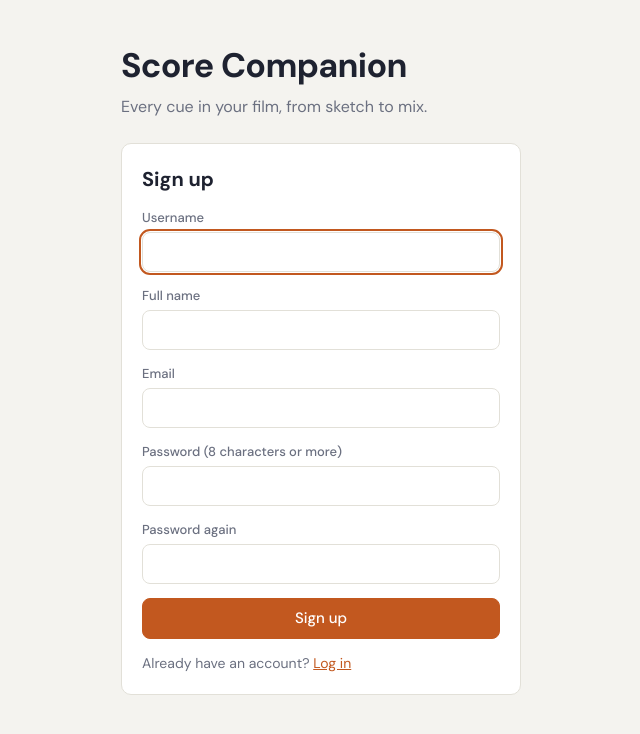
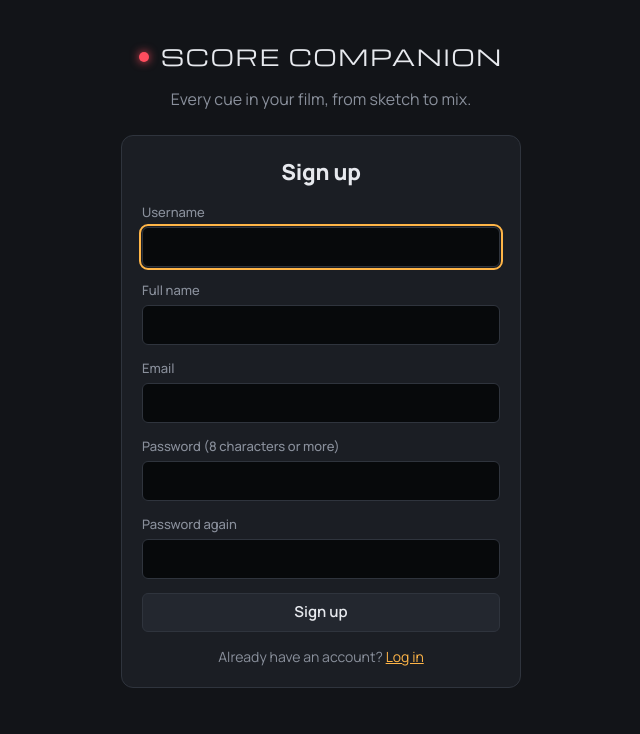
Before and after one commit to danihadani/score-companion, a React (Vite) app in the folder client/: page /signup in a window 1280 px wide. Shown: the top 734 px of the page, without its empty margins (319-959 px from the left). Built offline with nearby package versions, Linux system fonts and the light colour scheme.

Commit message:
Studio look: dark desk, LED statuses, VU meters (closes #<מספר>)

```diff
--- a/client/index.html
+++ b/client/index.html
@@ -8,7 +8,7 @@
     <link rel="preconnect" href="https://fonts.gstatic.com" crossorigin />
     <link
       rel="stylesheet"
-      href="https://fonts.googleapis.com/css2?family=DM+Sans:wght@400;500;700&family=JetBrains+Mono:wght@500&display=swap"
+      href="https://fonts.googleapis.com/css2?family=Manrope:wght@400;500;600;800&family=Michroma&family=Share+Tech+Mono&display=swap"
     />
   </head>
   <body>
--- a/client/src/HomePage.jsx
+++ b/client/src/HomePage.jsx
@@ -30,7 +30,7 @@ export default function HomePage() {
   return (
     <main>
       <header className="page-head">
-        <h1>Score Companion</h1>
+        <h1>My films</h1>
         <p className="tagline">Every cue in your film, from sketch to mix.</p>
       </header>
       {error && <p className="error">{error}</p>}
--- a/client/src/LoginPage.jsx
+++ b/client/src/LoginPage.jsx
@@ -49,8 +49,11 @@ export default function LoginPage() {
 
   return (
     <main className="auth">
-      <header className="page-head">
-        <h1>Score Companion</h1>
+      <header className="auth-head">
+        <p className="logo auth-logo">
+          <span className="rec" aria-hidden="true" />
+          Score Companion
+        </p>
         <p className="tagline">Every cue in your film, from sketch to mix.</p>
       </header>
 
--- a/client/src/ProjectList.jsx
+++ b/client/src/ProjectList.jsx
@@ -39,7 +39,6 @@ export default function ProjectList({ projects, onChanged }) {
 
   return (
     <section>
-      <h2>My projects</h2>
       <ul className="projects">
         {projects.map((project) => (
           <li key={project.id} className="card project">
--- a/client/src/SignUpPage.jsx
+++ b/client/src/SignUpPage.jsx
@@ -60,8 +60,11 @@ export default function SignUpPage() {
 
   return (
     <main className="auth">
-      <header className="page-head">
-        <h1>Score Companion</h1>
+      <header className="auth-head">
+        <p className="logo auth-logo">
+          <span className="rec" aria-hidden="true" />
+          Score Companion
+        </p>
         <p className="tagline">Every cue in your film, from sketch to mix.</p>
       </header>
 
--- a/client/src/UserBar.jsx
+++ b/client/src/UserBar.jsx
@@ -1,7 +1,7 @@
-import { useNavigate } from "react-router";
+import { Link, useNavigate } from "react-router";
 import { getUser, logout } from "./auth.js";
 
-// Who is logged in, with a way out. Shown above every page that needs a login.
+// The band at the top: the name (with a red "recording" light), who is logged in, and a way out.
 export default function UserBar() {
   const navigate = useNavigate();
   const user = getUser();
@@ -12,13 +12,21 @@ export default function UserBar() {
   }
 
   return (
-    <div className="user-bar">
-      <span className="meta">
-        Logged in as <strong>{user?.fullName}</strong>
-      </span>
-      <button className="secondary small" onClick={handleLogout}>
-        Log out
-      </button>
-    </div>
+    <header className="topbar">
+      <div className="topbar-in">
+        <Link to="/" className="logo">
+          <span className="rec" aria-hidden="true" />
+          Score Companion
+        </Link>
+        <div className="user">
+          <span>
+            Logged in as <strong>{user?.fullName}</strong>
+          </span>
+          <button className="ghost small" onClick={handleLogout}>
+            Log out
+          </button>
+        </div>
+      </div>
+    </header>
   );
 }
--- a/client/src/styles.css
+++ b/client/src/styles.css
@@ -1,20 +1,40 @@
 /* ============================================================
    One stylesheet for the whole client.
    Colors and fonts are set once here, as variables.
+
+   The look: a recording studio at night. Dark panels like a
+   mixing desk, a light for each status, VU meters, and an
+   amber timecode display.
    ============================================================ */
 :root {
-  --bg: #f4f3ef;
-  --card: #ffffff;
-  --ink: #1e2230;
-  --muted: #6b7080;
-  --line: #e2e0d8;
-  --accent: #c2581f;
-  --accent-ink: #ffffff;
-  --danger: #b3322b;
-  --success: #2f7a4d;
-  --font: "DM Sans", system-ui, -apple-system, "Segoe UI", sans-serif;
-  --mono: "JetBrains Mono", ui-monospace, Menlo, monospace;
-  --radius: 10px;
+  --bg: #121418; /* the desk */
+  --card: #1b1e24; /* a panel */
+  --card-2: #23272f; /* a raised part of a panel */
+  --display-bg: #07090b; /* behind the timecode display */
+  --ink: #e7e9ee; /* text */
+  --muted: #8a909c;
+  --line: #2f343d;
+  --accent: #ffb547; /* amber, like the display */
+  --accent-ink: #1a1407; /* text on amber */
+  --rec: #ff4d5e; /* the red recording light */
+  --danger: #ff6b6b;
+  --success: #4be08a;
+
+  /* one light per stage of the work */
+  --status-sketch: #8a909c;
+  --status-sent: #4cc3ff;
+  --status-approved: #ffb547;
+  --status-recorded: #ff4d5e;
+  --status-mixed: #4be08a;
+
+  /* text and titles */
+  --font: "Manrope", system-ui, -apple-system, "Segoe UI", sans-serif;
+  /* the name, wide like the name on a piece of studio gear */
+  --logo: "Michroma", "Manrope", sans-serif;
+  /* timecodes: a digital display, every digit the same width */
+  --mono: "Share Tech Mono", ui-monospace, Menlo, monospace;
+  --radius: 8px;
+  color-scheme: dark;
 }
 
 * {
@@ -31,38 +51,44 @@ body {
 }
 
 main {
-  max-width: 980px;
+  max-width: 1180px;
   margin: 0 auto;
-  padding: 40px 20px 80px;
+  padding: 28px 20px 80px;
   display: grid;
   gap: 24px;
 }
 
-/* ---------- header ---------- */
+/* ---------- headings ---------- */
 .page-head h1 {
   margin: 0;
-  font-size: 34px;
+  font-weight: 800;
+  font-size: clamp(36px, 6vw, 54px);
+  line-height: 1.05;
   letter-spacing: -0.02em;
 }
 .tagline {
-  margin: 4px 0 0;
+  margin: 6px 0 0;
   color: var(--muted);
 }
 
 h2 {
   margin: 0 0 4px;
-  font-size: 20px;
+  font-weight: 800;
+  font-size: 22px;
+  letter-spacing: -0.01em;
 }
 h3 {
   margin: 0;
   font-size: 19px;
+  font-weight: 800;
 }
 h4 {
   margin: 0;
-  font-size: 15px;
+  font-size: 13px;
+  font-weight: 600;
   color: var(--muted);
   text-transform: uppercase;
-  letter-spacing: 0.06em;
+  letter-spacing: 0.14em;
 }
 
 /* Grid children may shrink, so a wide table scrolls inside its card
@@ -72,11 +98,11 @@ main > *,
   min-width: 0;
 }
 
-/* ---------- cards ---------- */
+/* ---------- cards (panels) ---------- */
 .card {
   background: var(--card);
   border: 1px solid var(--line);
-  border-radius: var(--radius);
+  border-radius: 12px;
   padding: 20px;
 }
 
@@ -101,47 +127,58 @@ label {
   color: var(--muted);
 }
 input,
-select {
+select,
+textarea {
   max-width: 100%;
   font: inherit;
   font-size: 15px;
   color: var(--ink);
-  background: var(--card);
+  background: var(--display-bg);
   border: 1px solid var(--line);
-  border-radius: 8px;
+  border-radius: 6px;
   padding: 8px 10px;
   min-width: 0;
 }
 input:focus,
 select:focus,
+textarea:focus,
 button:focus-visible {
   outline: 2px solid var(--accent);
   outline-offset: 1px;
 }
-input::placeholder {
+input::placeholder,
+textarea::placeholder {
   font-family: var(--mono);
-  color: #b4b2aa;
+  color: #555c68;
 }
 
 /* ---------- buttons ---------- */
+/* The usual button is a dark key on the desk. Amber (.accent) is kept
+   for the one action that matters most on a page. */
 button {
   font: inherit;
-  font-weight: 500;
+  font-weight: 600;
   font-size: 15px;
-  border: 1px solid var(--accent);
-  background: var(--accent);
-  color: var(--accent-ink);
-  border-radius: 8px;
-  padding: 8px 16px;
+  border: 1px solid var(--line);
+  background: var(--card-2);
+  color: var(--ink);
+  border-radius: 6px;
+  padding: 7px 16px;
   cursor: pointer;
 }
 button:hover {
-  filter: brightness(1.08);
+  border-color: var(--accent);
+}
+button.accent {
+  background: var(--accent);
+  border-color: var(--accent);
+  color: var(--accent-ink);
+}
+button.accent:hover {
+  filter: brightness(1.1);
 }
 button.secondary {
   background: transparent;
-  color: var(--ink);
-  border-color: var(--line);
 }
 button.danger {
   background: transparent;
@@ -153,7 +190,10 @@ button.danger:hover {
 }
 button.small {
   font-size: 13px;
-  padding: 4px 10px;
+  padding: 3px 12px;
+}
+button.ghost {
+  background: transparent;
 }
 
 /* ---------- messages ---------- */
@@ -169,13 +209,71 @@ button.small {
   margin: 0;
 }
 
+/* ---------- the band at the top ---------- */
+.topbar {
+  background: #0d0f12;
+  border-bottom: 1px solid var(--line);
+}
+
+.topbar-in {
+  max-width: 1180px;
+  margin: 0 auto;
+  padding: 14px 20px;
+  display: flex;
+  flex-wrap: wrap;
+  justify-content: space-between;
+  align-items: center;
+  gap: 12px;
+}
+
+/* The name, with a red "recording" light before it */
+.logo {
+  display: inline-flex;
+  align-items: center;
+  gap: 12px;
+  font-family: var(--logo);
+  font-size: 18px;
+  letter-spacing: 0.08em;
+  text-transform: uppercase;
+  color: var(--ink);
+  text-decoration: none;
+}
+
+.rec {
+  width: 10px;
+  height: 10px;
+  border-radius: 50%;
+  background: var(--rec);
+  box-shadow: 0 0 10px var(--rec);
+  flex: none;
+}
+
+.user {
+  display: flex;
+  align-items: center;
+  gap: 14px;
+  font-size: 14px;
+  color: var(--muted);
+}
+
+.user strong {
+  color: var(--ink);
+  font-weight: 600;
+}
+
+@media (max-width: 600px) {
+  .logo {
+    font-size: 14px;
+  }
+}
+
 /* ---------- projects ---------- */
 .projects {
   list-style: none;
-  margin: 16px 0 0;
+  margin: 0;
   padding: 0;
   display: grid;
-  gap: 16px;
+  gap: 12px;
 }
 .project {
   display: grid;
@@ -185,7 +283,7 @@ button.small {
   display: flex;
   flex-wrap: wrap;
   justify-content: space-between;
-  align-items: flex-start;
+  align-items: center;
   gap: 12px;
 }
 .meta {
@@ -198,7 +296,27 @@ button.small {
   gap: 8px;
 }
 
-/* ---------- cues ---------- */
+/* ---------- links between pages ---------- */
+.back {
+  color: var(--muted);
+  text-decoration: none;
+  font-size: 14px;
+}
+
+.back:hover {
+  color: var(--accent);
+}
+
+.project h3 a {
+  color: inherit;
+  text-decoration: none;
+}
+
+.project h3 a:hover {
+  color: var(--accent);
+}
+
+/* ---------- the cue table ---------- */
 .table-wrap {
   overflow-x: auto;
 }
@@ -210,9 +328,9 @@ button.small {
 .cues th {
   text-align: left;
   font-size: 12px;
-  font-weight: 500;
+  font-weight: 600;
   text-transform: uppercase;
-  letter-spacing: 0.06em;
+  letter-spacing: 0.12em;
   color: var(--muted);
   padding: 6px 10px;
   border-bottom: 1px solid var(--line);
@@ -226,11 +344,11 @@ button.small {
   border-bottom: none;
 }
 .cue-name {
-  font-weight: 700;
+  font-weight: 800;
 }
 .tc {
   font-family: var(--mono);
-  font-size: 14px;
+  font-size: 15px;
   white-space: nowrap;
 }
 .cue-form {
@@ -241,32 +359,28 @@ button.small {
   width: 140px;
 }
 
-/* status menu: one color per stage of the work */
+/* The status menu in the table: the text in its status color */
 .status {
   font-size: 13px;
-  font-weight: 500;
+  font-weight: 600;
   border-radius: 999px;
   padding: 4px 10px;
+  background: var(--card-2);
 }
 .status-sketch {
-  background: #eef0f4;
-  color: #4b5263;
+  color: var(--status-sketch);
 }
 .status-sent {
-  background: #e6effb;
-  color: #2c5e9e;
+  color: var(--status-sent);
 }
 .status-approved {
-  background: #fdf0d8;
-  color: #8a5a00;
+  color: var(--status-approved);
 }
 .status-recorded {
-  background: #f3e6f8;
-  color: #7a3f93;
+  color: var(--status-recorded);
 }
 .status-mixed {
-  background: #e3f3e8;
-  color: #2f7a4d;
+  color: var(--status-mixed);
 }
 
 /* ---------- temp tracks, under a cue ---------- */
@@ -294,7 +408,7 @@ button.small {
   justify-content: space-between;
   align-items: flex-start;
   gap: 12px;
-  background: var(--card);
+  background: var(--card-2);
   border: 1px solid var(--line);
   border-radius: var(--radius);
   padding: 10px 12px;
@@ -340,7 +454,7 @@ button.small {
   align-items: center;
   gap: 12px;
   flex-wrap: wrap;
-  background: var(--card);
+  background: var(--card-2);
   border: 1px solid var(--line);
   border-radius: var(--radius);
   padding: 8px 12px;
@@ -372,133 +486,218 @@ button.small {
   margin-top: 8px;
 }
 
-/* ---------- links between pages ---------- */
-.back {
-  color: var(--muted);
-  text-decoration: none;
-  font-size: 14px;
-}
-
-.back:hover {
-  color: var(--accent);
-}
-
-.project h3 a {
-  color: inherit;
-  text-decoration: none;
-}
-
-.project h3 a:hover {
-  color: var(--accent);
-}
-
-/* ---------- the cue board ---------- */
+/* ---------- the project page: view switch and export ---------- */
 .view-switch {
   display: flex;
+  flex-wrap: wrap;
+  align-items: center;
   gap: 8px;
 }
 
+/* Board / Table: two keys joined into one control */
+.seg {
+  display: inline-flex;
+  border: 1px solid var(--line);
+  border-radius: 6px;
+  overflow: hidden;
+}
+.seg button {
+  border: 0;
+  border-radius: 0;
+  background: transparent;
+  color: var(--muted);
+}
+.seg button.on {
+  background: var(--card-2);
+  color: var(--ink);
+  box-shadow: inset 0 -2px 0 var(--accent);
+}
+
+/* the cue sheet button, at the far end of the view switch */
+.view-switch .export {
+  margin-left: auto;
+}
+
+/* ---------- the timecode display: how much music, and how much is mixed ---------- */
+/* a full-width display strip: the timecode on the left, the label on the right */
+.counter {
+  display: grid;
+  grid-template-columns: auto 1fr;
+  align-items: center;
+  gap: 6px 20px;
+  margin: 0 0 16px;
+  padding: 12px 18px 14px;
+  background: var(--display-bg);
+  border: 1px solid var(--line);
+  border-radius: var(--radius);
+}
+.counter strong {
+  font-size: clamp(26px, 4vw, 40px);
+  font-weight: 400;
+  color: var(--accent);
+  text-shadow: 0 0 12px rgba(255, 181, 71, 0.45);
+  letter-spacing: 0.04em;
+}
+.counter-label {
+  justify-self: end;
+  text-align: right;
+  font-size: 12px;
+  letter-spacing: 0.16em;
+  text-transform: uppercase;
+  color: var(--muted);
+}
+.meter {
+  grid-column: 1 / -1;
+  display: block;
+  width: 100%;
+  height: 4px;
+  border-radius: 2px;
+  background: var(--line);
+  overflow: hidden;
+}
+.meter span {
+  display: block;
+  height: 100%;
+  background: var(--accent);
+}
+
+/* ---------- the board: the desk, one channel strip per status ---------- */
 .board {
   display: grid;
-  grid-template-columns: repeat(5, minmax(160px, 1fr));
-  gap: 12px;
+  grid-template-columns: repeat(5, minmax(170px, 1fr));
+  gap: 10px;
   overflow-x: auto;
-  padding-bottom: 8px;
+  padding: 12px;
+  background: var(--card);
+  border: 1px solid var(--line);
+  border-radius: 12px;
 }
 
+/* Each column sets --c to its status color, for its light, its time
+   and its cards. */
 .column {
-  background: var(--bg);
-  border: 2px dashed transparent;
+  background: #15181d;
+  border: 1px solid var(--line);
   border-radius: var(--radius);
   padding: 10px;
-  min-height: 160px;
+  min-height: 320px;
   display: flex;
   flex-direction: column;
-  gap: 8px;
+  gap: 10px;
 }
 
 .column.over {
-  border-color: var(--accent);
+  border-color: var(--c);
+  box-shadow: inset 0 0 0 1px var(--c);
 }
 
 .column-head {
   display: flex;
   justify-content: space-between;
   align-items: center;
-  margin: 0 0 4px;
+  margin: 0;
+  font-size: 14px;
+  font-weight: 600;
+  letter-spacing: 0.16em;
+  text-transform: uppercase;
+  color: var(--ink);
+}
+
+/* the status light */
+.column-head > span:first-child::before {
+  content: "";
+  display: inline-block;
+  width: 9px;
+  height: 9px;
+  margin-right: 8px;
+  border-radius: 50%;
+  background: var(--c);
+  box-shadow: 0 0 9px var(--c);
 }
 
 .count {
+  font-family: var(--mono);
   color: var(--muted);
-  font-size: 13px;
+  font-size: 14px;
+  letter-spacing: 0;
 }
 
+.column-time {
+  margin: -4px 0 0;
+  color: var(--c);
+  font-size: 14px;
+}
+
+.column-empty {
+  margin: 0;
+  padding: 22px 8px;
+  border: 1px dashed var(--line);
+  border-radius: 6px;
+  text-align: center;
+  font-size: 13px;
+  letter-spacing: 0.06em;
+  color: var(--muted);
+}
+
+/* A cue: a module in the strip, with a stripe in its status color */
 .cue-card {
   display: grid;
-  gap: 2px;
-  background: var(--card);
+  gap: 3px;
+  background: var(--card-2);
   border: 1px solid var(--line);
-  border-radius: 8px;
+  border-left: 3px solid var(--c);
+  border-radius: 6px;
   padding: 10px;
   cursor: grab;
 }
 
-.cue-card .tc,
+.cue-card:hover {
+  border-color: #3d434e;
+  border-left-color: var(--c);
+}
+
+.cue-card.open {
+  outline: 1px solid var(--accent);
+}
+
+.cue-title {
+  font-size: 22px;
+  font-weight: 800;
+  line-height: 1.1;
+}
+
 .cue-card .meta {
   font-size: 13px;
 }
 
-.summary {
-  margin: 0 0 12px;
-  color: var(--muted);
+/* What the cue still needs, as a VU meter: one light per item, lit when done */
+.vu {
+  display: grid;
+  grid-auto-flow: column;
+  grid-auto-columns: 1fr;
+  gap: 3px;
+  margin-top: 6px;
 }
 
-.summary strong {
-  color: var(--ink);
+.vu span {
+  height: 6px;
+  border-radius: 1px;
+  background: #343a44;
 }
 
-.column-time {
-  margin: -6px 0 4px;
-  color: var(--muted);
-  font-size: 12px;
+.vu span.on {
+  background: var(--c);
+  box-shadow: 0 0 6px var(--c);
 }
 
-/* ---------- a cue's checklist ---------- */
-.cue-card.open {
-  border-color: var(--accent);
-  box-shadow: 0 0 0 1px var(--accent);
-}
-
-.progress {
-  position: relative;
-  display: block;
-  height: 16px;
-  margin-top: 6px;
-  background: var(--bg);
-  border-radius: 8px;
-  overflow: hidden;
-}
-
-.progress-bar {
-  position: absolute;
-  inset: 0 auto 0 0;
-  background: #cfe7d8;
-}
-
-.progress-text {
-  position: relative;
-  display: block;
-  font-size: 11px;
-  line-height: 16px;
-  text-align: center;
-  color: var(--ink);
-}
-
+/* ---------- a cue's details: checklist, notes, temp tracks ---------- */
 .cue-details {
   margin-top: 16px;
-  padding: 16px;
-  background: var(--bg);
-  border-radius: var(--radius);
+  padding: 20px;
+  background: var(--card);
+  border: 1px solid var(--line);
+  border-top: 2px solid var(--accent);
+  border-radius: 12px;
   display: grid;
   gap: 16px;
 }
@@ -511,6 +710,7 @@ button.small {
 
 .details-head h3 {
   margin: 0;
+  font-size: 26px;
 }
 
 .checklist h4 .count {
@@ -529,9 +729,9 @@ button.small {
   display: flex;
   justify-content: space-between;
   align-items: center;
-  background: var(--card);
+  background: var(--card-2);
   border: 1px solid var(--line);
-  border-radius: 8px;
+  border-radius: 6px;
   padding: 6px 10px;
 }
 
@@ -546,11 +746,13 @@ label.check {
   gap: 8px;
   font-size: 15px;
   font-weight: 400;
+  color: var(--ink);
   cursor: pointer;
 }
 
 label.check input {
   width: auto;
+  accent-color: var(--accent);
 }
 
 button.link {
@@ -569,12 +771,7 @@ button.link:hover {
 /* ---------- a cue's notes ---------- */
 textarea {
   width: 100%;
-  font: inherit;
   padding: 10px 12px;
-  border: 1px solid var(--line);
-  border-radius: 8px;
-  background: var(--card);
-  color: var(--ink);
   resize: vertical;
 }
 
@@ -591,9 +788,9 @@ textarea {
   justify-content: space-between;
   align-items: flex-start;
   gap: 12px;
-  background: var(--card);
+  background: var(--card-2);
   border: 1px solid var(--line);
-  border-radius: 8px;
+  border-radius: 6px;
   padding: 10px 12px;
 }
 
@@ -606,9 +803,21 @@ textarea {
   white-space: pre-wrap;
 }
 
-/* ---------- log in, sign up, and who is logged in ---------- */
+/* ---------- log in and sign up: everything centered ---------- */
 .auth {
   max-width: 440px;
+}
+
+.auth-head {
+  display: grid;
+  justify-items: center;
+  gap: 8px;
+  text-align: center;
+}
+
+.auth-logo {
+  margin: 12px 0 0;
+  font-size: 22px;
 }
 
 /* One field under the other. (The usual .form puts them side by side.) */
@@ -617,21 +826,11 @@ textarea {
   gap: 14px;
 }
 
+.auth-form h2,
+.auth-form > p {
+  text-align: center;
+}
+
 .auth-form a {
   color: var(--accent);
 }
-
-.user-bar {
-  max-width: 980px;
-  margin: 0 auto;
-  padding: 16px 20px 0;
-  display: flex;
-  justify-content: flex-end;
-  align-items: center;
-  gap: 12px;
-}
-
-/* ---------- the cue sheet button, at the far end of the view switch ---------- */
-.view-switch .export {
-  margin-left: auto;
-}
```
Also changed, not shown: client/src/CueBoard.jsx (+33 -16 lines), client/src/ProjectPage.jsx (+8 -5 lines).
